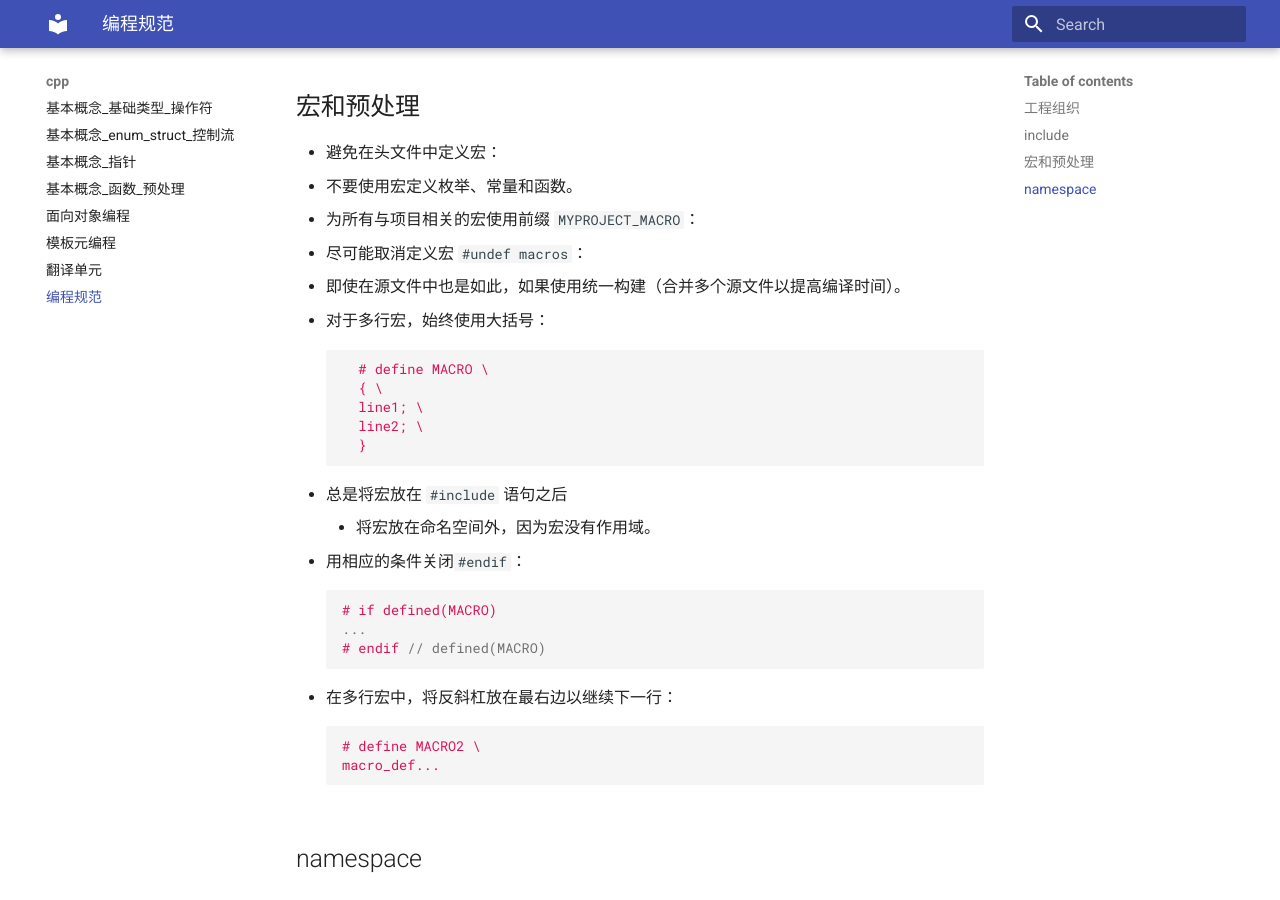
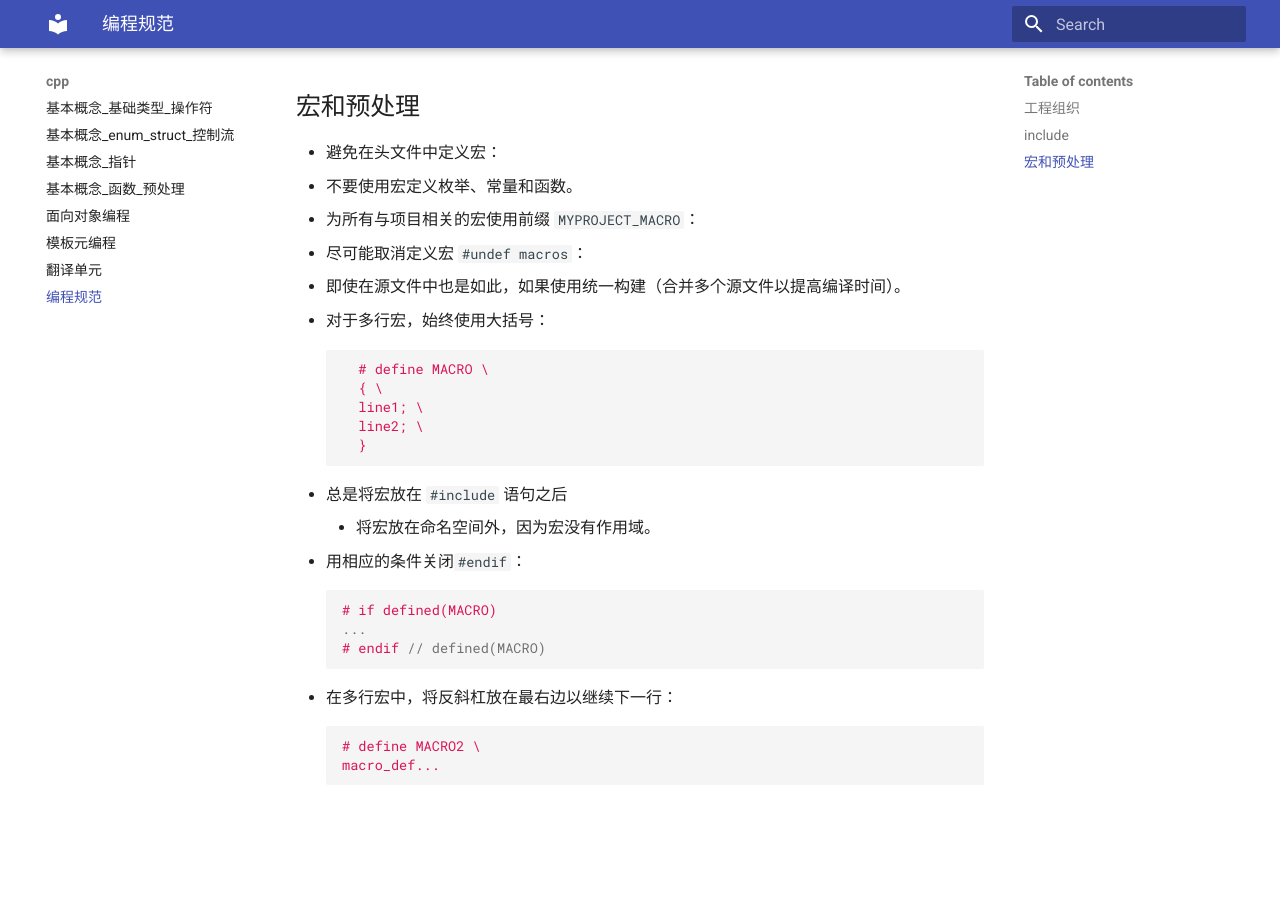
Before and after one commit to ymma98/technotes, an MkDocs documentation site: the page built from docs/cpp/编程规范.md, in a window 1280 px wide and 900 px high, scrolled down 3990 px. Built offline with MkDocs 1.6.1 and Material for MkDocs 9.7.7, drawn with Linux system fonts in a browser that asks for light colours; after the commit the page ends 4815 px from its top, so only the background shows below that.

Commit message:
docs/cpp/编程规范.md updated from https://stackedit.cn/

````diff
--- a/docs/cpp/编程规范.md
+++ b/docs/cpp/编程规范.md
@@ -156,10 +156,8 @@
 macro_def...
 ```
 
-## namespace
-
 
 <!--stackedit_data:
-eyJoaXN0b3J5IjpbMTY2MTAzMTU2Myw0MzU4OTY0MTksMTE0NT
-kyMjQ0NV19
+eyJoaXN0b3J5IjpbMjA3NTM4MjI1MCwxNjYxMDMxNTYzLDQzNT
+g5NjQxOSwxMTQ1OTIyNDQ1XX0=
 -->
````
